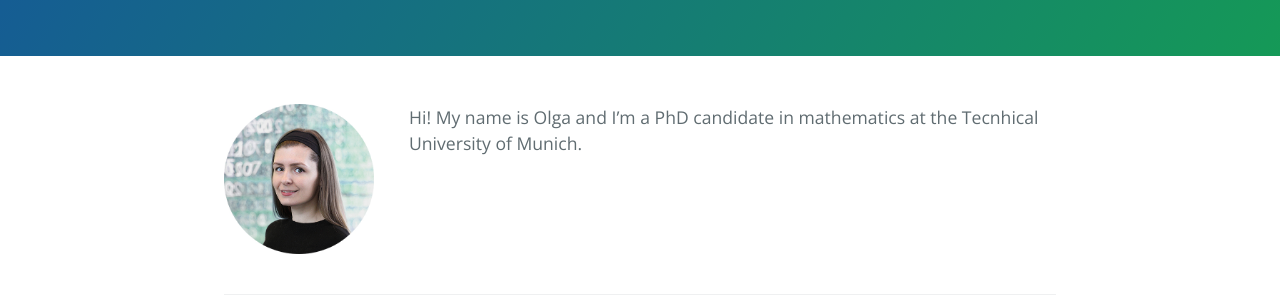
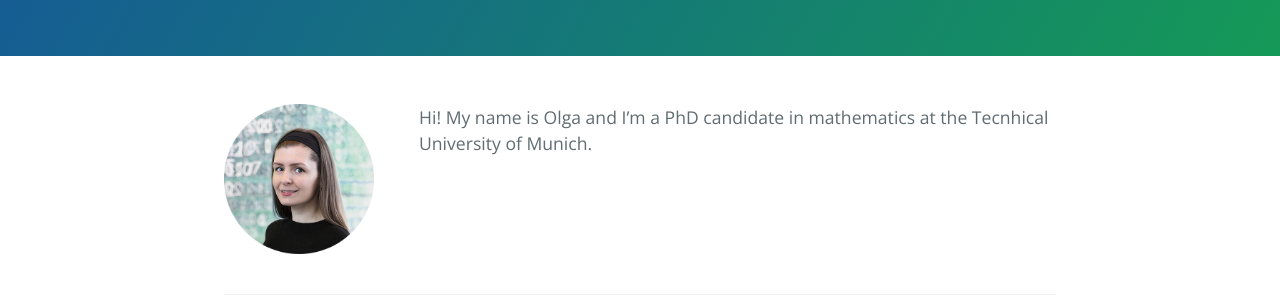
Before and after one commit to olgagraf/olgagraf.github.io, a Jekyll site: the page built from about.md, in a window 1280 px wide. Shown: the part 270-570 px from the top of the page. Built offline with Jekyll 4.4.1, drawn with Linux system fonts in a browser that asks for light colours.

Commit message:
Update style.scss

```diff
--- a/assets/css/style.scss
+++ b/assets/css/style.scss
@@ -5,5 +5,5 @@
 
 #hp  {
 float: left;
- margin: 0 35px 0 0;
+ margin: 0 45px 0 0;
 }
```
